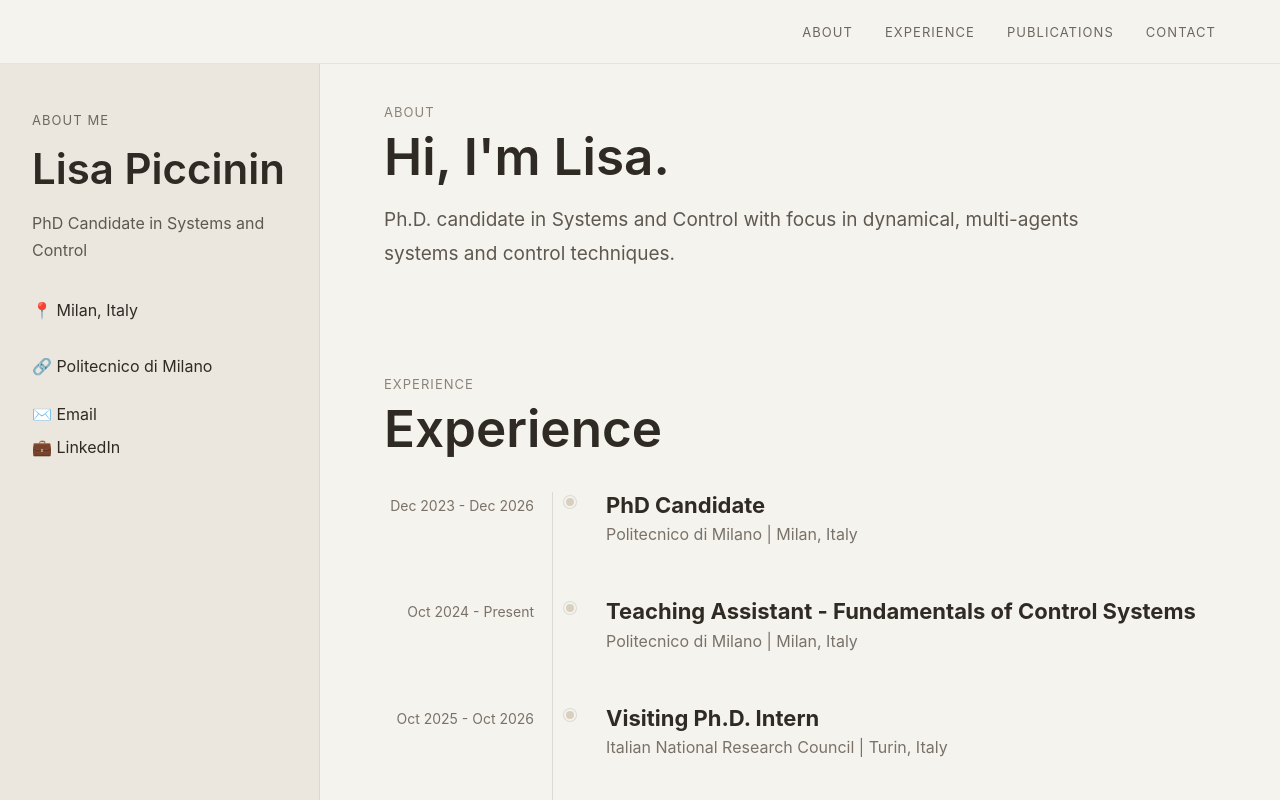
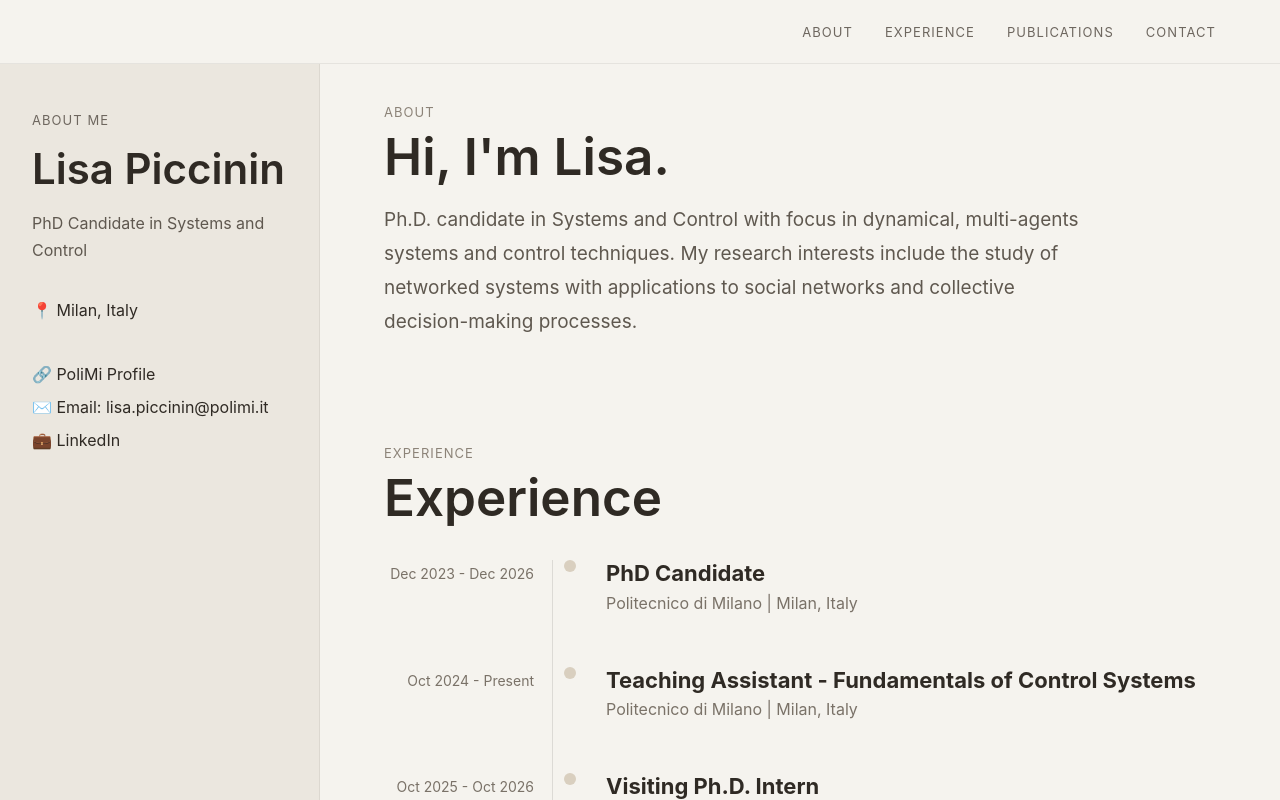
Before and after one commit to LisaPi1/my-portfolio, a React (Vite) app: page / in a window 1280 px wide. Shown: the top 800 px of the page. Built offline with nearby package versions, Linux system fonts and the light colour scheme.

Commit message:
alignment on timeline

```diff
--- a/src/App.css
+++ b/src/App.css
@@ -231,9 +231,10 @@ a {
   position: absolute;
   top: 8px;
   bottom: 8px;
-  left: 168px;
+  left: calc(150px + 18px);
   width: 1px;
   background: rgba(47, 42, 36, 0.12);
+  z-index: 1;
 }
 
 .timeline-item {
@@ -259,15 +260,20 @@ a {
   position: relative;
 }
 
+
 .timeline-dot {
   width: 12px;
   height: 12px;
   border-radius: 50%;
   background: #d9cfbf;
-  border: 2px solid #f5f3ee;
-  box-shadow: 0 0 0 1px rgba(47, 42, 36, 0.12);
-  margin-top: 4px;
-  z-index: 1;
+
+  /* RIMUOVI questo */
+  /* border: 2px solid #f5f3ee; */
+
+  /* NUOVO: più pulito */
+  box-shadow: 0 0 0 4px #f5f3ee; /* crea lo “spazio” attorno */
+
+  z-index: 2; /* sopra la linea */
 }
 
 .timeline-content h3 {
--- a/src/App.jsx
+++ b/src/App.jsx
@@ -97,7 +97,7 @@ export default function App() {
               PhD Candidate in Systems and Control
             </p>
             <p className="location">📍 Milan, Italy</p>
-            <div className="affiliation">
+            {/* <div className="affiliation">
               <a
                 href="https://www.polimi.it/"
                 target="_blank"
@@ -112,6 +112,17 @@ export default function App() {
               <a href="https://www.linkedin.com/in/lisapiccinin" target="_blank" rel="noreferrer">
             💼 LinkedIn
               </a>
+            </nav> */}
+            <nav className="contact-list">
+              <a href="https://phd-inf.polimi.it/phd-current-students/piccinin-lisa-1249081d/" target="_blank" rel="noreferrer">
+                🔗 PoliMi Profile
+              </a>
+              <a href="mailto:lisa.piccinin@polimi.it">
+              ✉️ Email: lisa.piccinin@polimi.it
+              </a>
+              <a href="https://www.linkedin.com/in/lisapiccinin" target="_blank" rel="noreferrer">
+                💼 LinkedIn
+              </a>
             </nav>
           </div>
         </aside>
@@ -122,6 +133,7 @@ export default function App() {
             <h2>Hi, I'm Lisa.</h2>
             <p className="lead">
              Ph.D. candidate in Systems and Control with focus in dynamical, multi-agents systems and control techniques.
+             My research interests include the study of networked systems with applications to social networks and collective decision-making processes.
             </p>
           </section>
 
```
